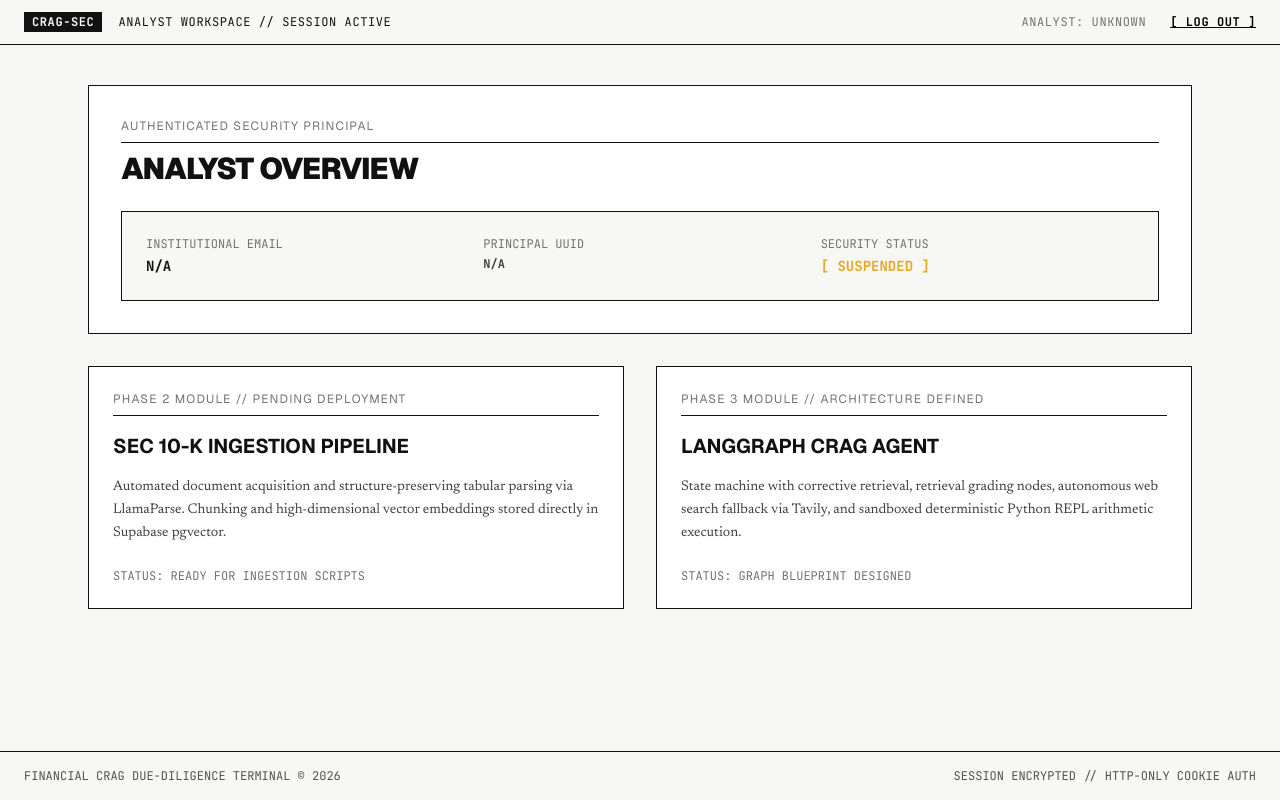
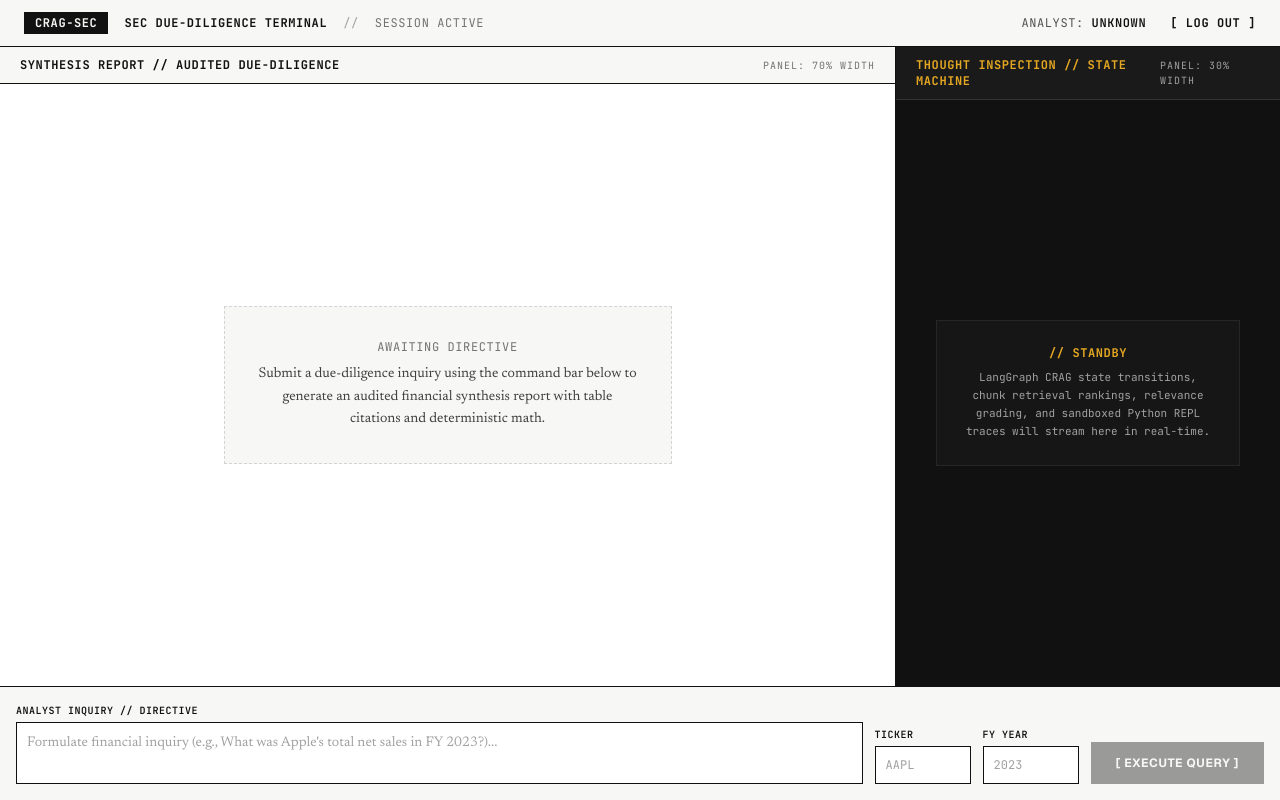
Before and after one commit to haiderkashan/financial-crag, a Next.js app in the folder frontend/: page /dashboard in a window 1280 px wide. Built offline with nearby package versions, Linux system fonts and the light colour scheme; no server answers.

Commit message:
feat(frontend): build dashboard shell layout with strict CSS constraints

```diff
--- a/frontend/src/app/dashboard/page.tsx
+++ b/frontend/src/app/dashboard/page.tsx
@@ -1,23 +1,43 @@
 "use client";
 
-import React from "react";
+import React, { useState } from "react";
 import Link from "next/link";
 import { useRouter } from "next/navigation";
 import { useAuth } from "@/context/AuthContext";
+import { QueryBar } from "@/components/QueryBar";
 
+/**
+ * Analyst Dashboard Shell adhering strictly to Design.md:
+ * - Anti-AI aesthetic: brutalist, editorial Financial Times / Bloomberg Terminal vibe
+ * - Zero icons (no Lucide, no SVG iconography)
+ * - Strict typography: Newsreader (font-serif), JetBrains Mono (font-mono), Geist (font-sans)
+ * - Sharp 1px solid black borders, zero border-radius
+ * - 70/30 split layout: Synthesis Document (70%) / Thought Inspection (30%)
+ * - Fixed QueryBar at screen bottom
+ */
 export default function DashboardPage() {
   const { user, isLoading, logout } = useAuth();
   const router = useRouter();
+  const [activeQuery, setActiveQuery] = useState<{
+    question: string;
+    ticker?: string;
+    year?: number;
+  } | null>(null);
 
   const handleLogout = async () => {
     await logout();
     router.push("/login");
   };
 
+  const handleQuerySubmit = (question: string, ticker?: string, year?: number) => {
+    setActiveQuery({ question, ticker, year });
+    console.log("[Dashboard] Submitted Query:", { question, ticker, year });
+  };
+
   if (isLoading) {
     return (
-      <div className="flex-1 min-h-screen bg-[#F7F7F5] flex items-center justify-center p-6 font-mono text-xs">
-        <div className="border border-[#111111] bg-white p-8">
+      <div className="min-h-screen bg-[#F7F7F5] flex items-center justify-center p-6 font-mono text-xs text-[#111111]">
+        <div className="border border-[#111111] bg-white p-8 rounded-none">
           [ AUTHENTICATING ACTIVE SESSION... ]
         </div>
       </div>
@@ -25,99 +45,116 @@ export default function DashboardPage() {
   }
 
   return (
-    <div className="flex-1 flex flex-col min-h-screen bg-[#F7F7F5] text-[#111111]">
-      {/* Top Header Ticker */}
-      <header className="border-b border-[#111111] px-6 py-3 flex flex-wrap items-center justify-between font-mono text-xs tracking-wider uppercase bg-[#F7F7F5]">
+    <div className="h-screen min-h-screen flex flex-col bg-[#F7F7F5] text-[#111111] overflow-hidden rounded-none">
+      {/* Header Bar */}
+      <header className="border-b border-[#111111] px-6 py-3 flex items-center justify-between font-mono text-xs uppercase tracking-wider bg-[#F7F7F5] flex-shrink-0 rounded-none">
         <div className="flex items-center gap-4">
-          <Link href="/" className="bg-[#111111] text-[#F7F7F5] px-2 py-0.5 font-bold hover:bg-[#E5A823] hover:text-black transition-colors">
+          <Link
+            href="/"
+            className="bg-[#111111] text-[#F7F7F5] px-2.5 py-0.5 font-bold hover:bg-white hover:text-[#111111] border border-[#111111] transition-colors rounded-none"
+          >
             CRAG-SEC
           </Link>
-          <span>ANALYST WORKSPACE // SESSION ACTIVE</span>
+          <span className="font-bold">SEC DUE-DILIGENCE TERMINAL</span>
+          <span className="text-neutral-400">//</span>
+          <span className="text-neutral-500">SESSION ACTIVE</span>
         </div>
+
         <div className="flex items-center gap-6">
-          <span className="text-neutral-500">ANALYST: {user?.email || "UNKNOWN"}</span>
+          <span className="text-neutral-600">
+            ANALYST: <span className="text-[#111111] font-semibold">{user?.email || "UNKNOWN"}</span>
+          </span>
           <button
             onClick={handleLogout}
-            className="text-black hover:text-[#E5A823] font-bold underline uppercase cursor-pointer"
+            className="text-[#111111] hover:text-[#E5A823] font-bold uppercase cursor-pointer rounded-none"
           >
-            [ Log Out ]
+            [ LOG OUT ]
           </button>
         </div>
       </header>
 
-      {/* Main Container */}
-      <main className="flex-1 max-w-6xl w-full mx-auto px-6 py-10 space-y-8">
-        {/* Analyst Identity Card */}
-        <section className="border border-[#111111] bg-white p-8 rounded-none">
-          <div className="font-sans text-xs tracking-widest uppercase text-neutral-500 mb-2 pb-2 border-b border-[#111111]">
-            Authenticated Security Principal
+      {/* Main Content 70/30 Split */}
+      <main className="flex-1 flex flex-col md:flex-row min-h-0 overflow-hidden">
+        {/* Left Panel: Synthesis Document Area (70%) */}
+        <section className="w-full md:w-[70%] border-b md:border-b-0 md:border-r border-[#111111] bg-white flex flex-col min-h-0 overflow-hidden rounded-none">
+          {/* Panel Header */}
+          <div className="border-b border-[#111111] px-5 py-2.5 bg-[#F7F7F5] flex items-center justify-between flex-shrink-0 rounded-none">
+            <div className="flex items-center gap-2">
+              <span className="font-mono text-xs font-bold uppercase tracking-wider text-[#111111]">
+                SYNTHESIS REPORT // AUDITED DUE-DILIGENCE
+              </span>
+            </div>
+            <span className="font-mono text-[10px] text-neutral-500 uppercase tracking-widest">
+              PANEL: 70% WIDTH
+            </span>
           </div>
-          <h1 className="font-sans text-2xl md:text-3xl font-black uppercase tracking-tight text-[#111111] mb-6">
-            Analyst Overview
-          </h1>
 
-          <div className="grid grid-cols-1 md:grid-cols-3 gap-6 font-mono text-xs border border-[#111111] p-6 bg-[#F7F7F5]">
-            <div>
-              <div className="text-neutral-500 uppercase">Institutional Email</div>
-              <div className="font-bold text-sm mt-1 break-all text-[#111111]">
-                {user?.email || "N/A"}
+          {/* Panel Content Body (Placeholder for Sub-Phase 4.5) */}
+          <div className="flex-1 p-8 overflow-y-auto font-serif text-[#111111]">
+            {activeQuery ? (
+              <div className="space-y-4">
+                <div className="border border-[#111111] bg-[#F7F7F5] p-4 font-mono text-xs">
+                  <div className="text-neutral-500 uppercase tracking-wider mb-1">
+                    ACTIVE DIRECTIVE:
+                  </div>
+                  <div className="font-bold text-[#111111]">{activeQuery.question}</div>
+                  <div className="mt-2 text-neutral-600">
+                    TARGET TICKER: {activeQuery.ticker || "NOT SPECIFIED"} | FISCAL YEAR:{" "}
+                    {activeQuery.year || "NOT SPECIFIED"}
+                  </div>
+                </div>
+                <div className="p-12 text-center text-neutral-400 italic">
+                  [ SynthesisDocument component will render Markdown report here — Sub-Phase 4.5 ]
+                </div>
               </div>
-            </div>
-            <div>
-              <div className="text-neutral-500 uppercase">Principal UUID</div>
-              <div className="font-bold text-xs mt-1 break-all text-neutral-700">
-                {user?.id || "N/A"}
+            ) : (
+              <div className="h-full flex flex-col items-center justify-center text-center p-8">
+                <div className="border border-dashed border-neutral-300 p-8 max-w-md bg-[#F7F7F5]">
+                  <div className="font-mono text-xs uppercase tracking-wider text-neutral-500 mb-2">
+                    AWAITING DIRECTIVE
+                  </div>
+                  <p className="font-serif text-sm text-neutral-700 leading-relaxed">
+                    Submit a due-diligence inquiry using the command bar below to generate an audited
+                    financial synthesis report with table citations and deterministic math.
+                  </p>
+                </div>
               </div>
-            </div>
-            <div>
-              <div className="text-neutral-500 uppercase">Security Status</div>
-              <div className="font-bold text-sm mt-1 text-[#E5A823]">
-                {user?.is_active ? "[ ACTIVE_VERIFIED ]" : "[ SUSPENDED ]"}
+            )}
+          </div>
+        </section>
+
+        {/* Right Panel: Thought Inspection Area (30%) */}
+        <aside className="w-full md:w-[30%] bg-[#111111] text-[#F7F7F5] flex flex-col min-h-0 overflow-hidden rounded-none">
+          {/* Panel Header */}
+          <div className="border-b border-[#333333] px-5 py-2.5 bg-[#1A1A1A] flex items-center justify-between flex-shrink-0 rounded-none">
+            <span className="font-mono text-xs font-bold uppercase tracking-wider text-[#E5A823]">
+              THOUGHT INSPECTION // STATE MACHINE
+            </span>
+            <span className="font-mono text-[10px] text-neutral-400 uppercase tracking-widest">
+              PANEL: 30% WIDTH
+            </span>
+          </div>
+
+          {/* Panel Content Body (Placeholder for Sub-Phase 4.4) */}
+          <div className="flex-1 p-6 overflow-y-auto font-mono text-xs">
+            <div className="h-full flex flex-col items-center justify-center text-center p-4">
+              <div className="border border-neutral-800 p-6 max-w-xs bg-[#161616]">
+                <div className="text-[#E5A823] font-bold text-xs uppercase tracking-wider mb-2">
+                  // STANDBY
+                </div>
+                <p className="text-neutral-400 text-[11px] leading-relaxed">
+                  LangGraph CRAG state transitions, chunk retrieval rankings, relevance grading, and
+                  sandboxed Python REPL traces will stream here in real-time.
+                </p>
               </div>
             </div>
           </div>
-        </section>
-
-        {/* Phase Modules Status */}
-        <section className="grid grid-cols-1 md:grid-cols-2 gap-8">
-          {/* Phase 2 Preview */}
-          <div className="border border-[#111111] bg-white p-6 rounded-none space-y-4">
-            <div className="font-sans text-xs tracking-widest uppercase text-neutral-500 border-b border-[#111111] pb-2">
-              Phase 2 Module // Pending Deployment
-            </div>
-            <h2 className="font-sans text-xl font-bold uppercase text-[#111111]">
-              SEC 10-K Ingestion Pipeline
-            </h2>
-            <p className="font-serif text-sm text-neutral-700 leading-relaxed">
-              Automated document acquisition and structure-preserving tabular parsing via LlamaParse. Chunking and high-dimensional vector embeddings stored directly in Supabase pgvector.
-            </p>
-            <div className="font-mono text-xs text-neutral-500 pt-2">
-              STATUS: READY FOR INGESTION SCRIPTS
-            </div>
-          </div>
-
-          {/* Phase 3 Preview */}
-          <div className="border border-[#111111] bg-white p-6 rounded-none space-y-4">
-            <div className="font-sans text-xs tracking-widest uppercase text-neutral-500 border-b border-[#111111] pb-2">
-              Phase 3 Module // Architecture Defined
-            </div>
-            <h2 className="font-sans text-xl font-bold uppercase text-[#111111]">
-              LangGraph CRAG Agent
-            </h2>
-            <p className="font-serif text-sm text-neutral-700 leading-relaxed">
-              State machine with corrective retrieval, retrieval grading nodes, autonomous web search fallback via Tavily, and sandboxed deterministic Python REPL arithmetic execution.
-            </p>
-            <div className="font-mono text-xs text-neutral-500 pt-2">
-              STATUS: GRAPH BLUEPRINT DESIGNED
-            </div>
-          </div>
-        </section>
+        </aside>
       </main>
 
-      {/* Footer */}
-      <footer className="border-t border-[#111111] px-6 py-4 flex items-center justify-between font-mono text-xs text-neutral-600 bg-[#F7F7F5]">
-        <div>FINANCIAL CRAG DUE-DILIGENCE TERMINAL &copy; 2026</div>
-        <div>SESSION ENCRYPTED // HTTP-ONLY COOKIE AUTH</div>
+      {/* Bottom Bar: QueryBar */}
+      <footer className="flex-shrink-0 w-full rounded-none">
+        <QueryBar onSubmit={handleQuerySubmit} />
       </footer>
     </div>
   );
```
